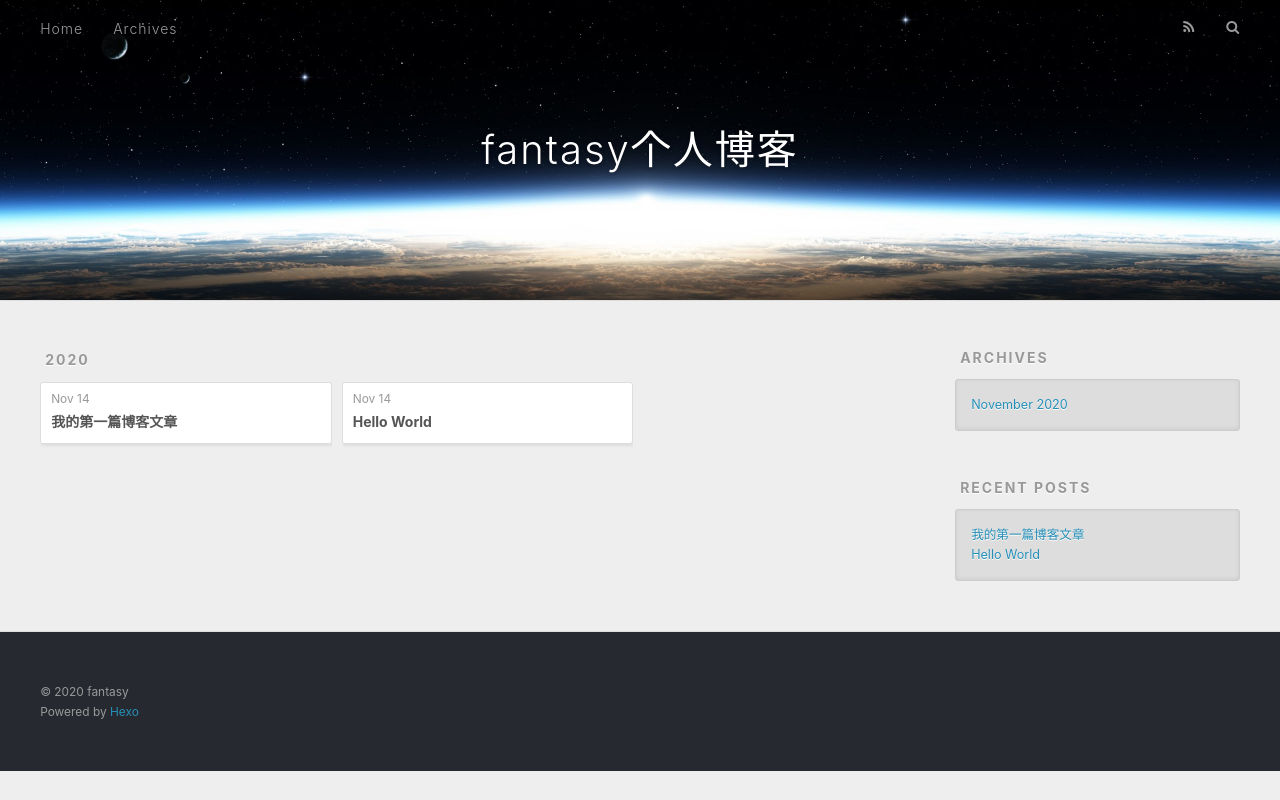
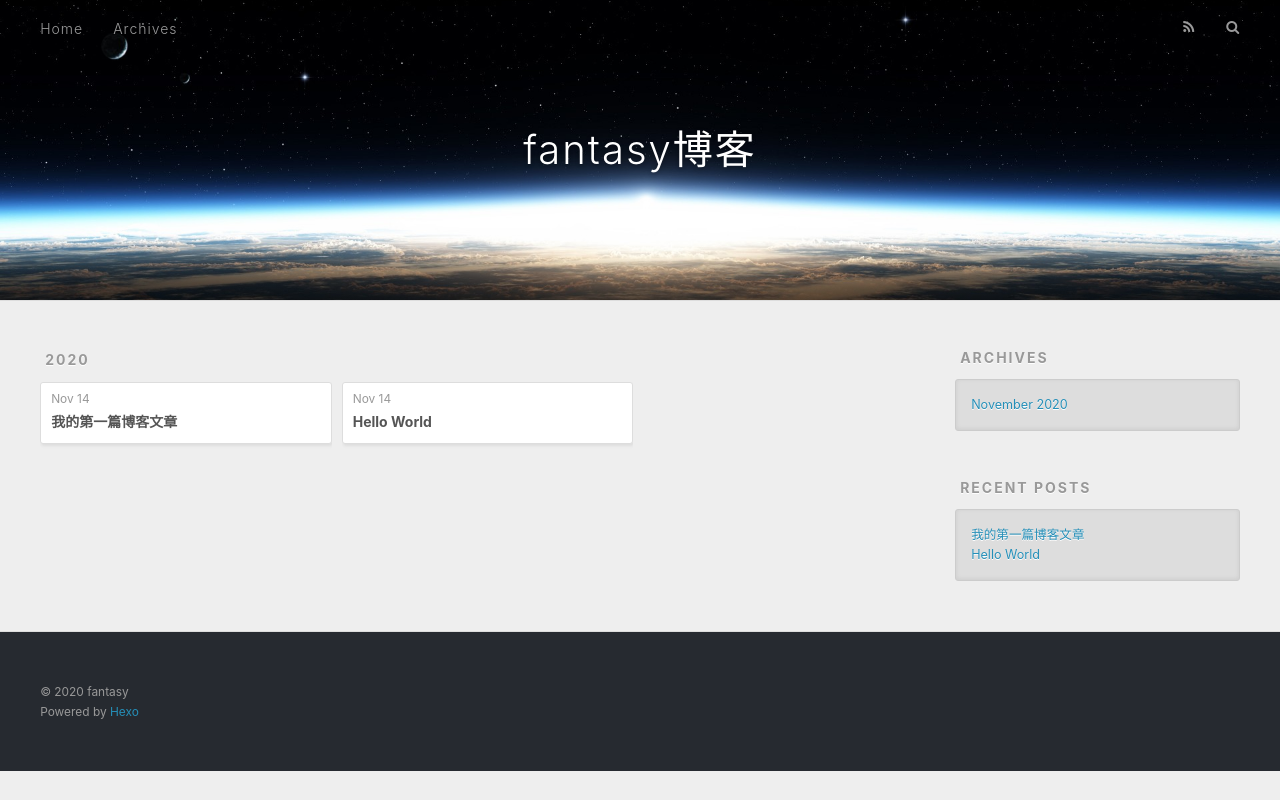
Before and after one commit to bluecatpain/bluecatpain.github.io, a plain HTML site: page archives/2020/11/index.html in a window 1280 px wide. Drawn offline with nearby package versions, Linux system fonts and the light colour scheme.

Commit message:
Site updated: 2020-11-14 15:26:56

```diff
--- a/archives/2020/11/index.html
+++ b/archives/2020/11/index.html
@@ -5,17 +5,17 @@
 
 
 
-  <title>Archives: 2020/11 | fantasy个人博客</title>
+  <title>Archives: 2020/11 | fantasy博客</title>
   <meta name="viewport" content="width=device-width, initial-scale=1, maximum-scale=1">
   <meta property="og:type" content="website">
-<meta property="og:title" content="fantasy个人博客">
+<meta property="og:title" content="fantasy博客">
 <meta property="og:url" content="http://example.com/archives/2020/11/index.html">
-<meta property="og:site_name" content="fantasy个人博客">
+<meta property="og:site_name" content="fantasy博客">
 <meta property="og:locale" content="en_US">
 <meta property="article:author" content="fantasy">
 <meta name="twitter:card" content="summary">
 
-    <link rel="alternate" href="/atom.xml" title="fantasy个人博客" type="application/atom+xml">
+    <link rel="alternate" href="/atom.xml" title="fantasy博客" type="application/atom+xml">
 
 
     <link rel="icon" href="/favicon.png">
@@ -36,7 +36,7 @@
   <div id="header-outer" class="outer">
     <div id="header-title" class="inner">
       <h1 id="logo-wrap">
-        <a href="/" id="logo">fantasy个人博客</a>
+        <a href="/" id="logo">fantasy博客</a>
       </h1>
 
     </div>
```
Also changed, not shown: 2020/11/14/hello-world/index.html (+4 -4 lines), 2020/11/14/我的第一篇博客文章/index.html (+4 -4 lines), archives/2020/index.html (+5 -5 lines), archives/index.html (+5 -5 lines), index.html (+5 -5 lines).
